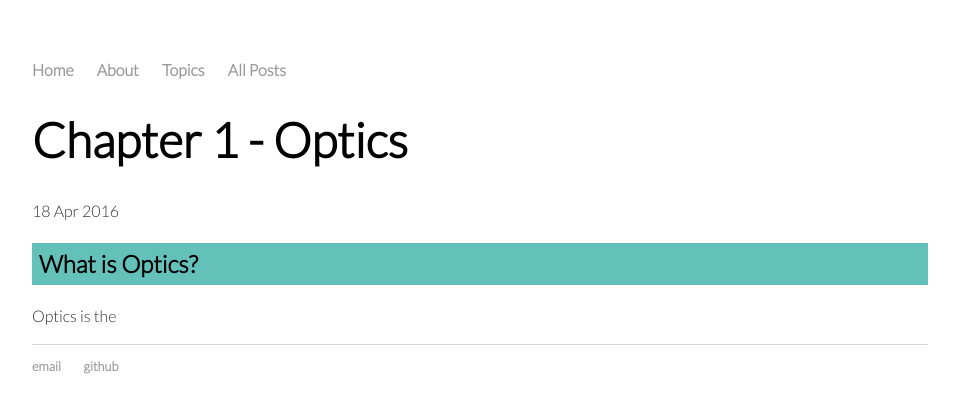
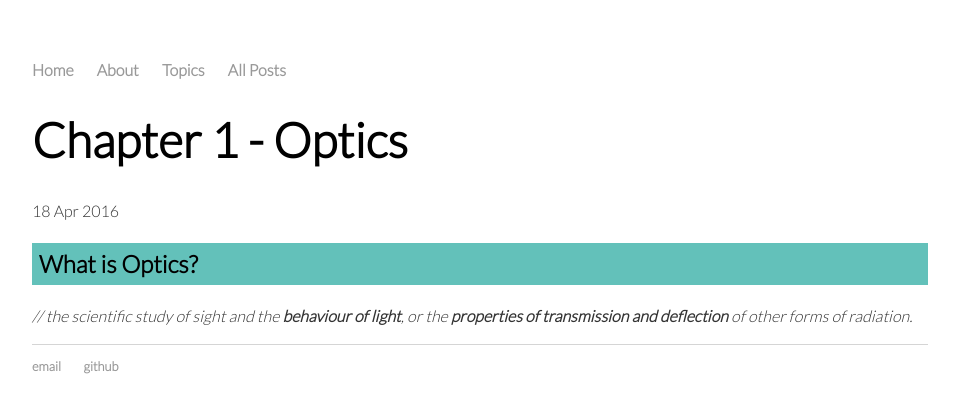
Before and after one commit to serriferous/initial.github.io, a Jekyll site: the page built from _posts/2016-04-18-chapter-1.md, in a window 1280 px wide. Shown: the top 413 px of the page, without its empty margins (160-1119 px from the left). Built offline with Jekyll 4.4.1, drawn with Linux system fonts in a browser that asks for light colours.

Commit message:
Update 2016-04-18-chapter-1.md

```diff
--- a/_posts/2016-04-18-chapter-1.md
+++ b/_posts/2016-04-18-chapter-1.md
@@ -9,4 +9,4 @@ category: PC2232
 What is Optics?
 </div></h2>
 
-Optics is the
+<i>// the scientific study of sight and the <b>behaviour of light</b>, or the <b>properties of transmission and deflection</b> of other forms of radiation.</i>
```
